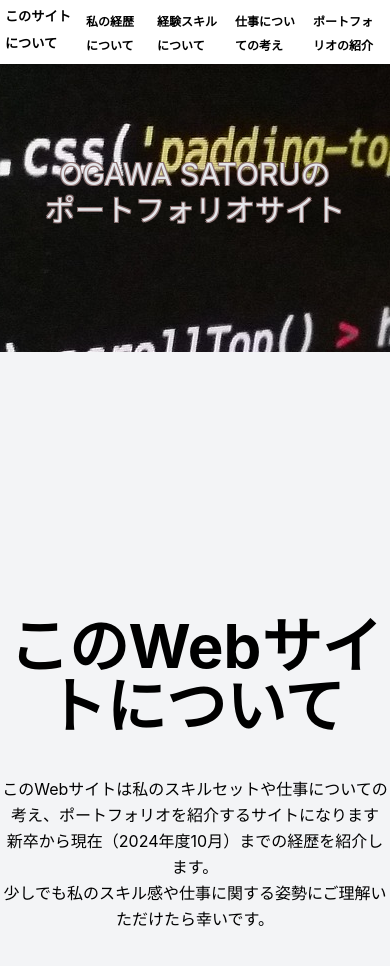
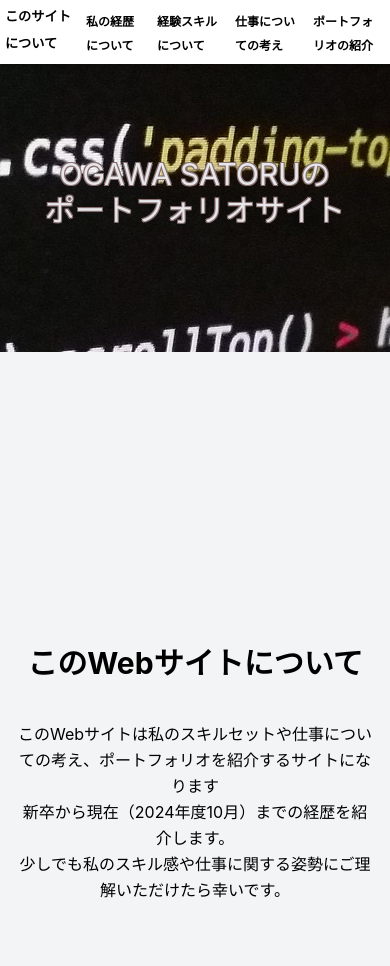
Before and after one commit to sugar2456/portfolio_project, a React (Create React App) app in the folder src/my-portfolio-app/: page / in a window 390 px wide. Shown: the top 966 px of the page. Built offline with nearby package versions, Linux system fonts and the light colour scheme.

Commit message:
サイトについてのスマホ解像度に対応

```diff
--- a/src/my-portfolio-app/src/pages/sections/AboutSite.js
+++ b/src/my-portfolio-app/src/pages/sections/AboutSite.js
@@ -1,8 +1,8 @@
 function AboutSite() {
   return (
     <section id="about-site" className="flex items-center justify-center h-screen bg-gray-100">
-      <div className="text-center">
-        <h1 className="mb-10 text-6xl font-bold">このWebサイトについて</h1>
+      <div className="px-4 text-center">
+        <h1 className="mb-10 text-3xl font-bold md:text-6xl">このWebサイトについて</h1>
         <p className="leading-relaxed">このWebサイトは私のスキルセットや仕事についての考え、ポートフォリオを紹介するサイトになります</p>
         <p className="leading-relaxed">新卒から現在（2024年度10月）までの経歴を紹介します。</p>
         <p className="leading-relaxed">少しでも私のスキル感や仕事に関する姿勢にご理解いただけたら幸いです。</p>
```
